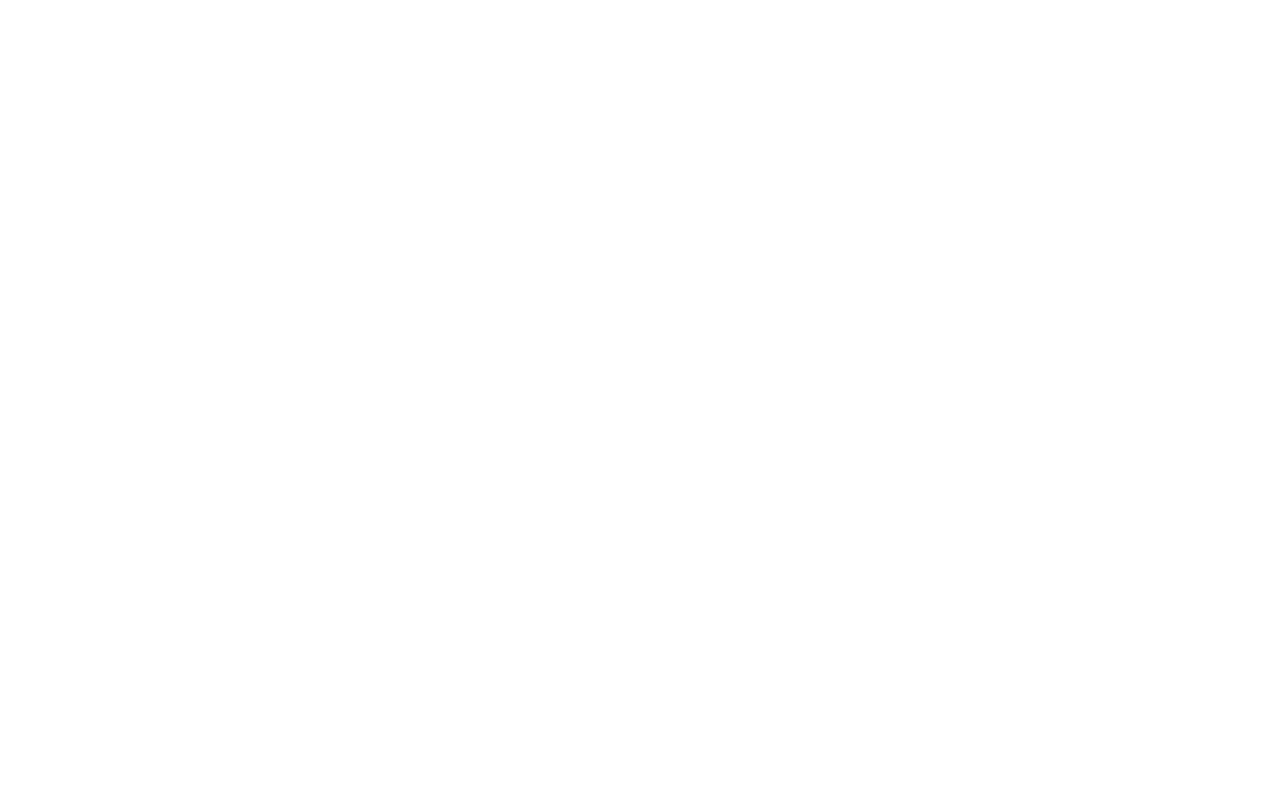
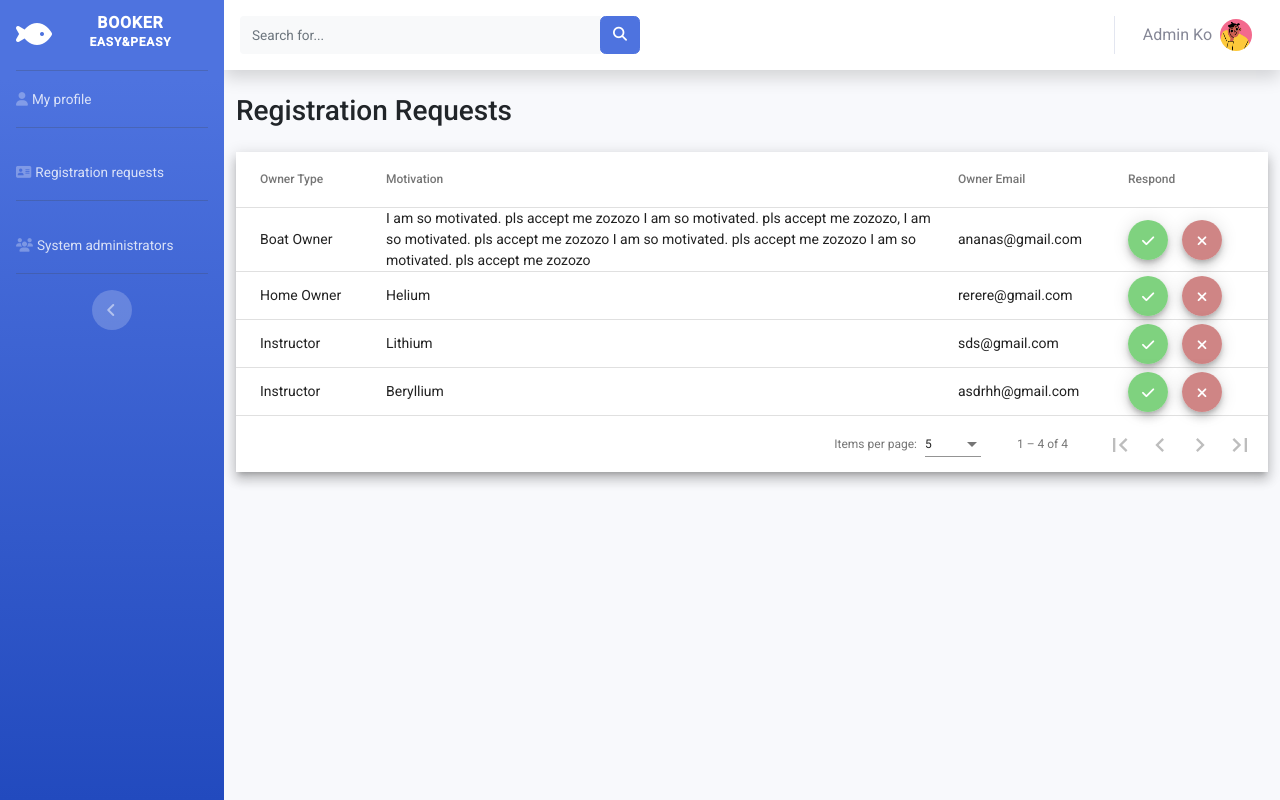
Before and after one commit to bobabnoba/isa-team3, an Angular app in the folder IsaClient/: page /admin-registration-requests in a window 1280 px wide. Before the commit this address led to /. Built offline with nearby package versions, Linux system fonts and the light colour scheme.

Commit message:
ui for registration requests added

```diff
--- a/IsaClient/src/app/app-routing.module.ts
+++ b/IsaClient/src/app/app-routing.module.ts
@@ -11,6 +11,7 @@ import { ReactiveFormsModule } from '@angular/forms';
 import { OwnerRegisterComponent } from './components/owner-register/owner-register.component';
 import { InstructorDashboardComponent } from './components/instructor/instructor-dashboard/instructor-dashboard.component';
 import { AdminProfileComponent } from './components/admin/admin-profile/admin-profile.component';
+import { AdminRegistrationRequestsComponent } from './components/admin/admin-registration-requests/admin-registration-requests.component';
 
 const routes: Routes = [
   {
@@ -42,6 +43,10 @@ const routes: Routes = [
   {
     path : 'admin-profile',
     component:  AdminProfileComponent,
+  },
+  {
+    path : 'admin-registration-requests',
+    component:  AdminRegistrationRequestsComponent,
   }
 ];
 @NgModule({
--- /dev/null
+++ b/IsaClient/src/app/components/admin/admin-registration-requests/admin-registration-requests.component.css
@@ -0,0 +1,17 @@
+#wrapper {
+    display: flex;
+}
+
+#wrapper #content-wrapper {
+    background-color: #f8f9fc;
+    width: 100%;
+    overflow-x: hidden;
+}
+
+#wrapper #content-wrapper #content {
+    flex: 1 0 auto;
+}
+
+table {
+    width: 100%;
+}
--- /dev/null
+++ b/IsaClient/src/app/components/admin/admin-registration-requests/admin-registration-requests.component.html
@@ -0,0 +1,53 @@
+<div id="wrapper">
+    <app-admin-sidebar></app-admin-sidebar>
+    <div id="content-wrapper" class="d-flex flex-column">
+        <app-admin-topbar></app-admin-topbar>
+
+
+        <div class="container-fluid">
+
+            <div class="d-sm-flex align-items-center justify-content-between mb-4">
+                <h1 class="h3 mb-0 text-gray-800">Registration Requests</h1>
+            </div>
+
+            <div class="mat-elevation-z8">
+                <table mat-table [dataSource]="dataSource">
+
+                  <ng-container matColumnDef="type">
+                    <th mat-header-cell *matHeaderCellDef> Owner Type </th>
+                    <td mat-cell *matCellDef="let element" style="min-width: 150px !important;"> {{element.type}} </td>
+                  </ng-container>
+
+                  <ng-container matColumnDef="motivation">
+                    <th mat-header-cell *matHeaderCellDef> Motivation </th>
+                    <td mat-cell *matCellDef="let element" style="word-wrap: wrap-word; padding-right: 10px;"> {{element.motivation}} </td>
+                  </ng-container>
+
+                  <ng-container matColumnDef="email">
+                    <th mat-header-cell *matHeaderCellDef> Owner Email </th>
+                    <td mat-cell *matCellDef="let element" style="min-width: 170px"> {{element.email}} </td>
+                  </ng-container>
+
+                  <ng-container matColumnDef="respond">
+                    <th mat-header-cell  *matHeaderCellDef > Respond </th>
+                    <td mat-cell *matCellDef="let row" style="min-width: 140px">
+                      <button mat-mini-fab style="margin-right: 14px; background-color: rgba(90, 197, 90, 0.774);"> <i class="fa-solid fa-check"></i></button>
+                      <button mat-mini-fab style="background-color: rgba(196, 105, 105, 0.808);"> <i class="fa-solid fa-xmark"></i></button>
+
+                    </td>
+                  </ng-container>
+
+                  <tr mat-header-row *matHeaderRowDef="displayedColumns"></tr>
+                  <tr mat-row *matRowDef="let row; columns: displayedColumns;"></tr>
+                </table>
+
+                <mat-paginator [pageSizeOptions]="[5, 10, 20]"
+                               showFirstLastButtons
+                               aria-label="Select page of periodic elements">
+                </mat-paginator>
+              </div>
+
+        </div>
+
+    </div>
+ </div>
--- /dev/null
+++ b/IsaClient/src/app/components/admin/admin-registration-requests/admin-registration-requests.component.ts
@@ -0,0 +1,43 @@
+import { AfterViewInit, Component, OnInit, ViewChild } from '@angular/core';
+import { MatPaginator } from '@angular/material/paginator';
+import { MatTableDataSource } from '@angular/material/table'
+
+@Component({
+  selector: 'app-admin-registration-requests',
+  templateUrl: './admin-registration-requests.component.html',
+  styleUrls: ['./admin-registration-requests.component.css']
+})
+export class AdminRegistrationRequestsComponent implements OnInit, AfterViewInit  {
+
+  displayedColumns: string[] = ['type', 'motivation', 'email', 'respond'];
+  dataSource = new MatTableDataSource<PeriodicElement>(ELEMENT_DATA);
+
+  @ViewChild(MatPaginator)
+  paginator!: MatPaginator;
+
+  constructor() { }
+
+  ngOnInit(): void {
+    this.dataSource.paginator = this.paginator;
+  }
+
+  ngAfterViewInit() {
+    this.dataSource.paginator = this.paginator;
+  }
+
+}
+
+
+export interface PeriodicElement {
+  type: string;
+  motivation: string;
+  email: string;
+}
+
+const ELEMENT_DATA: PeriodicElement[] = [
+  {type: "Boat Owner", motivation: 'I am so motivated. pls accept me zozozo I am so motivated. pls accept me zozozo, I am so motivated. pls accept me zozozo I am so motivated. pls accept me zozozo I am so motivated. pls accept me zozozo',
+   email: 'ananas@gmail.com'},
+  {type: 'Home Owner', motivation: 'Helium', email: 'rerere@gmail.com'},
+  {type: 'Instructor', motivation: 'Lithium', email: 'sds@gmail.com'},
+  {type: 'Instructor', motivation: 'Beryllium', email: 'asdrhh@gmail.com'},
+];
--- a/IsaClient/src/app/components/admin/admin-sidebar/admin-sidebar.component.html
+++ b/IsaClient/src/app/components/admin/admin-sidebar/admin-sidebar.component.html
@@ -19,7 +19,7 @@
     <hr class="sidebar-divider">
 
     <li class="nav-item">
-        <a class="nav-link" href="/admin-requests">
+        <a class="nav-link" href="/admin-registration-requests">
             <i class="fa-solid fa-address-card"></i>
             <span>Registration requests</span>
         </a>
--- a/IsaClient/src/app/material/material.module.ts
+++ b/IsaClient/src/app/material/material.module.ts
@@ -1,7 +1,5 @@
 import { NgModule } from '@angular/core';
 import { CommonModule } from '@angular/common';
-
-
 
 @NgModule({
   declarations: [],
```
Also changed, not shown: IsaClient/src/app/app.module.ts (+10 -0 lines), 1 other file (tests, documents, lock files or other folders).
